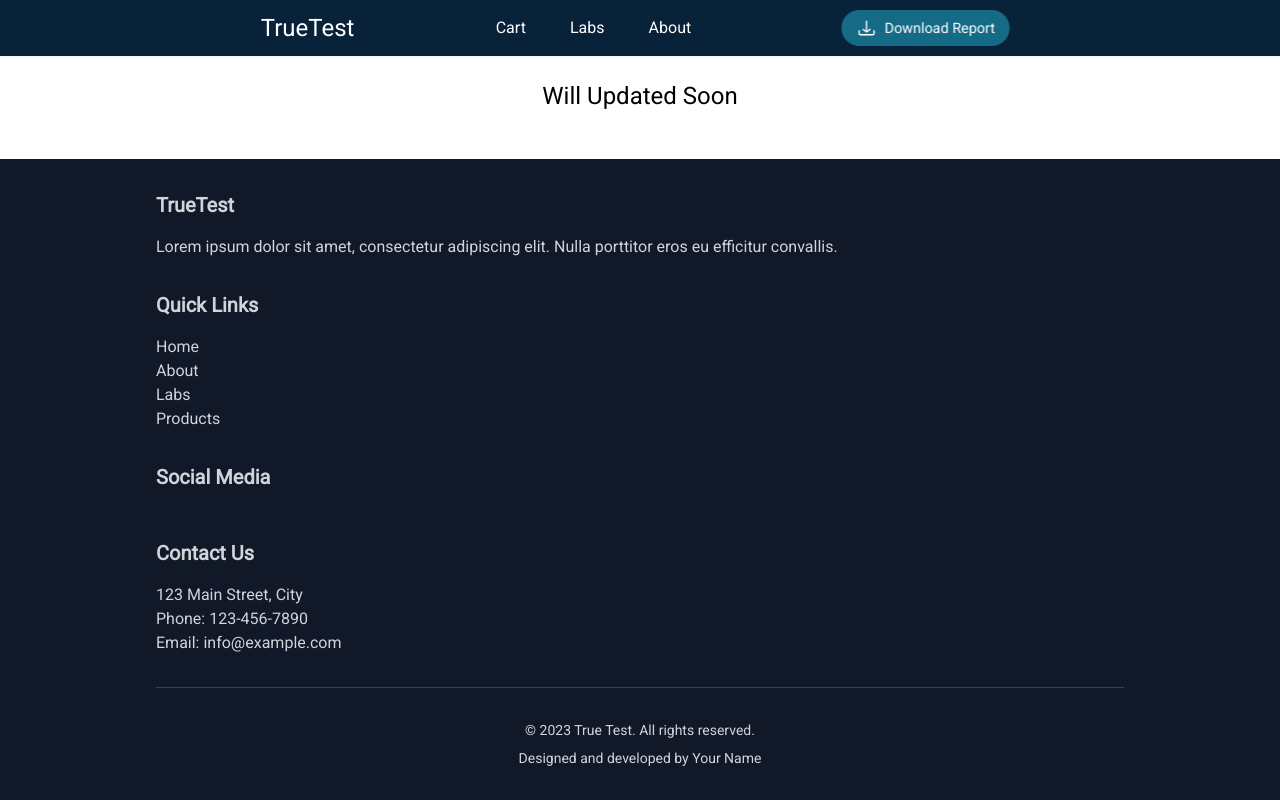
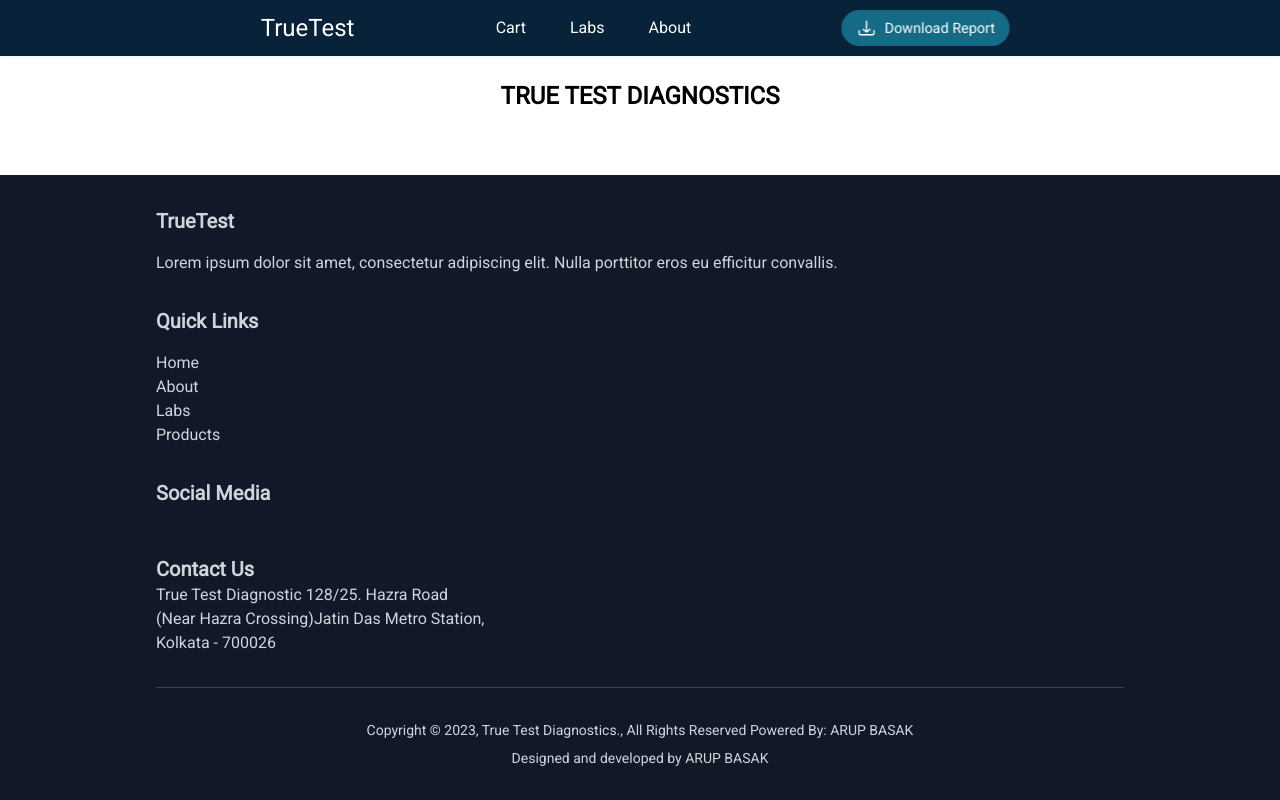
Before and after one commit to arup-basak/true-test, a Next.js app: page / in a window 1280 px wide. Built offline with nearby package versions, Linux system fonts and the light colour scheme.

Commit message:
improved 404 page, and report scale

```diff
--- a/src/components/Footer.tsx
+++ b/src/components/Footer.tsx
@@ -64,18 +64,18 @@ const Footer = () => {
           </div>
           <div className="col-span-2 md:col-span-1">
             <h3 className="text-xl font-bold">Contact Us</h3>
-            <p className="mt-4">123 Main Street, City</p>
-            <p>Phone: 123-456-7890</p>
-            <p>Email: info@example.com</p>
+            <div>True Test Diagnostic 128/25. Hazra Road</div>
+            <div>(Near Hazra Crossing)Jatin Das Metro Station,</div>
+            <div>Kolkata - 700026</div>
           </div>
         </div>
         <hr className="border-gray-700 mt-8" />
         <div className="text-center text-sm mt-8">
-          <p>&copy; 2023 True Test. All rights reserved.</p>
+          <p>Copyright © 2023, True Test Diagnostics., All Rights Reserved Powered By: ARUP BASAK</p>
           <p className="mt-2">
             Designed and developed by{' '}
             <Link href="/author">
-              <span className="text-gray-300 hover:text-white">Your Name</span>
+              <span className="text-gray-300 hover:text-white">ARUP BASAK</span>
             </Link>
           </p>
         </div>
--- a/src/components/NavBar.tsx
+++ b/src/components/NavBar.tsx
@@ -46,7 +46,7 @@ const NavBar = () => {
             whileTap={{
               scale: .8
             }}
-            className='bg-[#156b85] p-2 px-4 rounded-full text-white flex drop-shadow-sm'>
+            className='bg-[#156b85] p-2 px-4 rounded-full text-white flex drop-shadow-sm whitespace-nowrap'>
             <Image
               src={download_icon}
               alt='download-icon'
--- a/src/pages/404.tsx
+++ b/src/pages/404.tsx
@@ -1,4 +1,6 @@
 import Head from 'next/head';
+import Image from 'next/image';
+import icon_404 from 'public/icon-404.svg'
 
 export default function Custom404() {
     return (
@@ -6,9 +8,15 @@ export default function Custom404() {
         <Head>
             <title>404 Not Found</title>
         </Head>
-            <div className="overflow-hidden select-none m-auto w-screen h-screen flex justify-center items-center flex-col">
+            <div className="min-h-[80vh] select-none m-auto flex justify-center items-center flex-col">
+                <Image
+                    src={icon_404}
+                    alt='404icon'
+                    height={100}
+                    width={100}
+                    />
                 <div className="text-6xl p-5">
-                    Oh! Snap
+                    <span className="text-transparent bg-gradient-to-r from-blue-500 to-green-400 bg-clip-text">Oh!</span> Snap
                 </div>
                 <div className='text-3xl'>
                     Page Not Found
--- a/src/pages/index.tsx
+++ b/src/pages/index.tsx
@@ -8,7 +8,7 @@ const About = () => {
         <title>Home</title>
       </Head>
       <div className='h-screen'>
-        <div className='p-6 text-2xl m-auto w-max'>Will Updated Soon</div>
+        <div className='p-6 text-2xl m-auto w-max font-bold'>TRUE TEST DIAGNOSTICS</div>
       </div>
     </>
   )
--- a/src/pages/report/[slug].tsx
+++ b/src/pages/report/[slug].tsx
@@ -83,7 +83,7 @@ const Post = () => {
                             innerText={'Generate PDF'}
                         />
                     </div>
-                    <div className='m-auto w-3/4'>
+                    <div className='m-auto w-3/4 transform origin-top scale-[.7]'>
                         <div ref={pdfRef}>
                             <ReportComponent data={data} />
                         </div>
```
Also changed, not shown: public/icon-404.svg (added).
